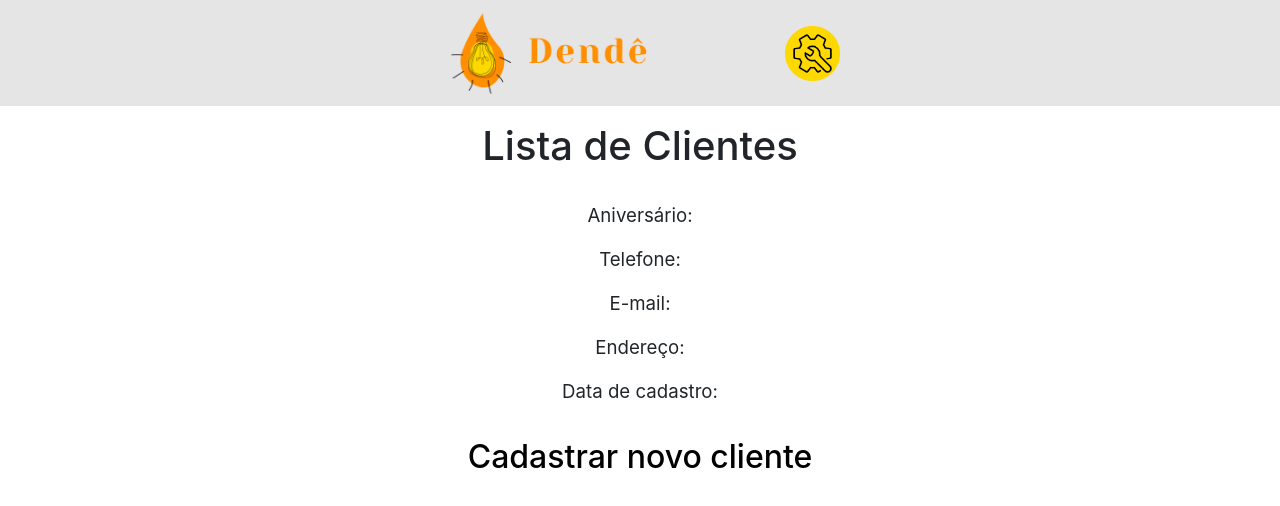
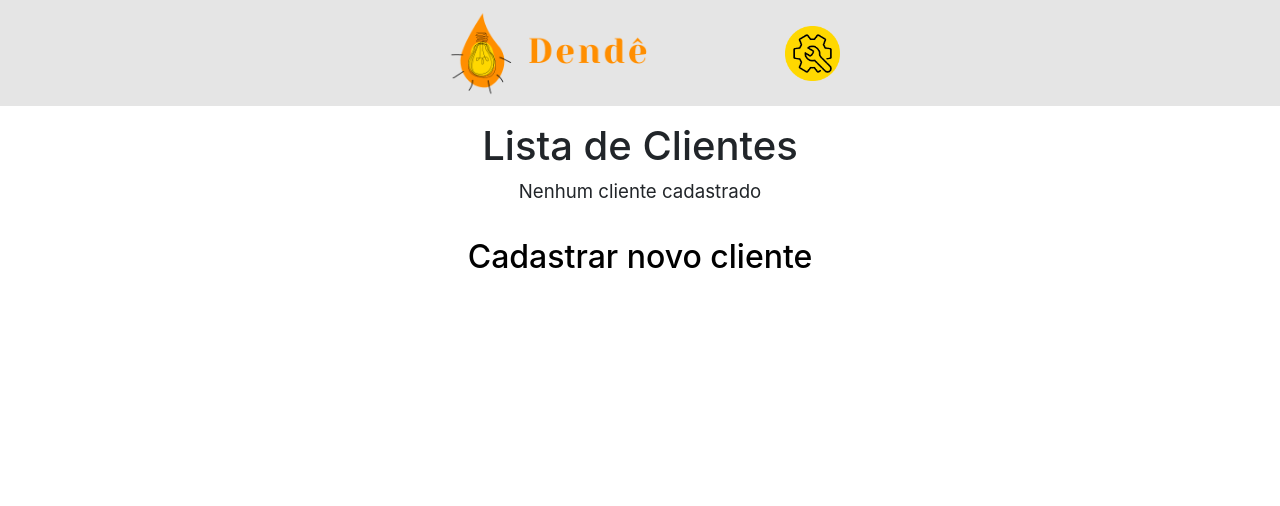
Before and after one commit to renatanovais/dende, a React (Create React App) app in the folder dende-megahack/: page /clientes in a window 1280 px wide. Shown: the top 506 px of the page. Built offline with nearby package versions, Linux system fonts and the light colour scheme.

Commit message:
clients funcionando certinho no redux etc <3

```diff
--- a/dende-megahack/src/components/ClientCard.jsx
+++ b/dende-megahack/src/components/ClientCard.jsx
@@ -1,8 +1,7 @@
 import React from 'react';
-import { connect } from 'react-redux';
 
-function ClientCard(props) {
-  const { name, birthday, phone, email, address, registryDate } = props;
+export default function ClientCard(props) {
+  const { name, birthday, phone, email, address, registryDate } = props.client;
   return (
     <div>
       <h2>{name}</h2>
@@ -14,14 +13,3 @@ function ClientCard(props) {
     </div>
   );
 }
-
-const mapStateToProps = (state) => ({
-  name: state.clientsReducer.clients[0].name,
-  birthday: state.clientsReducer.clients[0].birthday,
-  phone: state.clientsReducer.clients[0].phone,
-  email: state.clientsReducer.clients[0].email,
-  address: state.clientsReducer.clients[0].address,
-  registryDate: state.clientsReducer.clients[0].registryDate,
-});
-
-export default connect(mapStateToProps)(ClientCard);
--- a/dende-megahack/src/pages/Clients.js
+++ b/dende-megahack/src/pages/Clients.js
@@ -12,9 +12,12 @@ function Clients(props) {
       <Header />
       <h1>Lista de Clientes</h1>
       <div>
-        {clients.map((client) => (
-          <ClientCard key={client.name} />
-        ))}
+        {clients.length === 0 ? <p>Nenhum cliente cadastrado</p>
+        :
+        clients.map((client) => (
+          <ClientCard key={client.name} client={client} clients={clients} />
+        ))
+        }
       </div>
       <h2><Link to="/add-client">Cadastrar novo cliente</Link></h2>
     </div>
--- a/dende-megahack/src/redux/reducers/clientsReducer.js
+++ b/dende-megahack/src/redux/reducers/clientsReducer.js
@@ -1,19 +1,8 @@
 import { SAVE_CLIENT } from '../actions';
 
-const clients = [];
-
 const initialState = {
-  clients:
-    [{
-      name: '',
-      birthday: '',
-      phone: '',
-      email: '',
-      address: '',
-      observations: '',
-      registryDate: '',
-    }]
-}
+  clients: []
+};
 
 export function clientsReducer(state = initialState, action) {
   switch (action.type) {
@@ -21,7 +10,7 @@ export function clientsReducer(state = initialState, action) {
       return {
         ...state,
         clients:
-          [...clients,
+          [...state.clients,
           {
             name: action.name,
             birthday: action.birthday,
```
